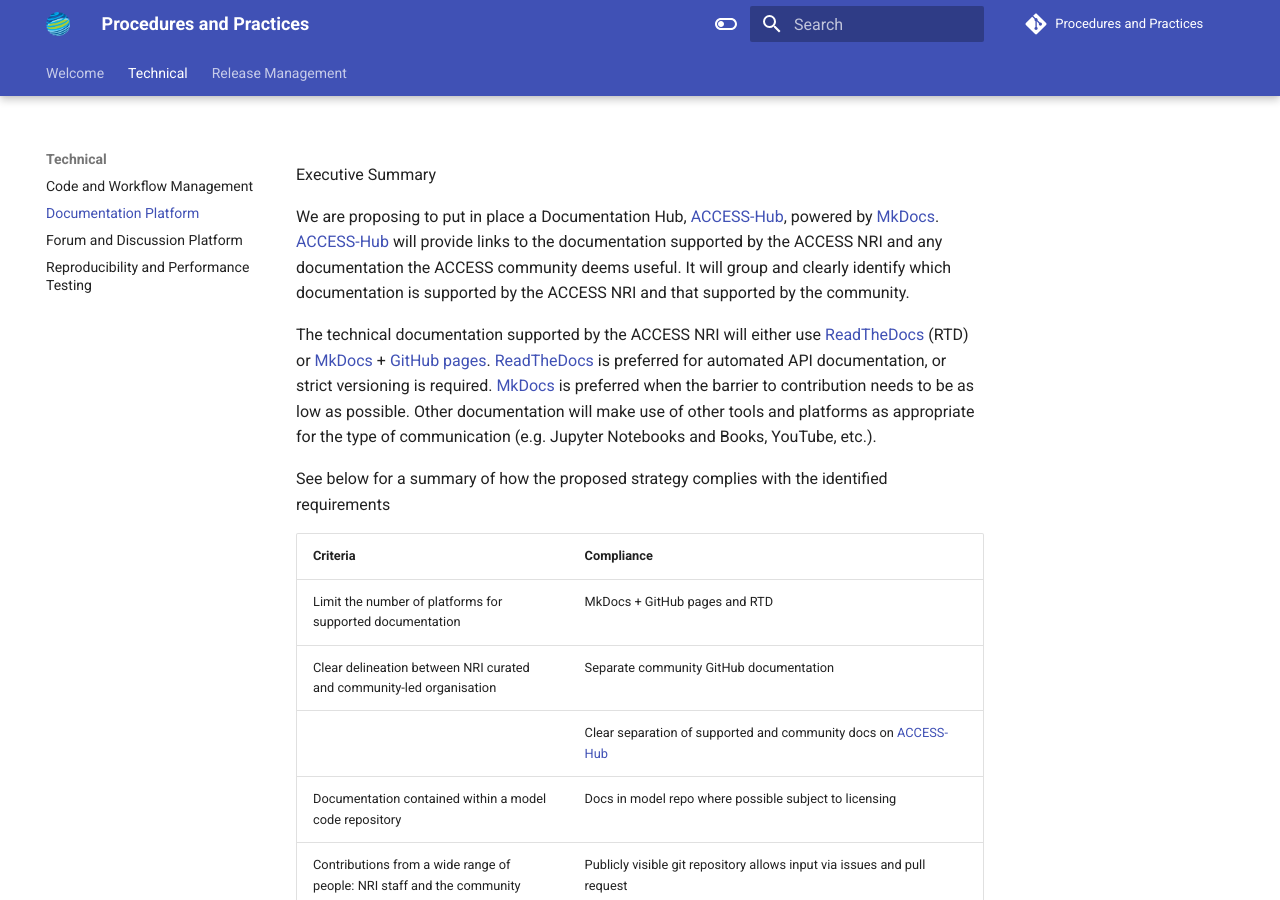
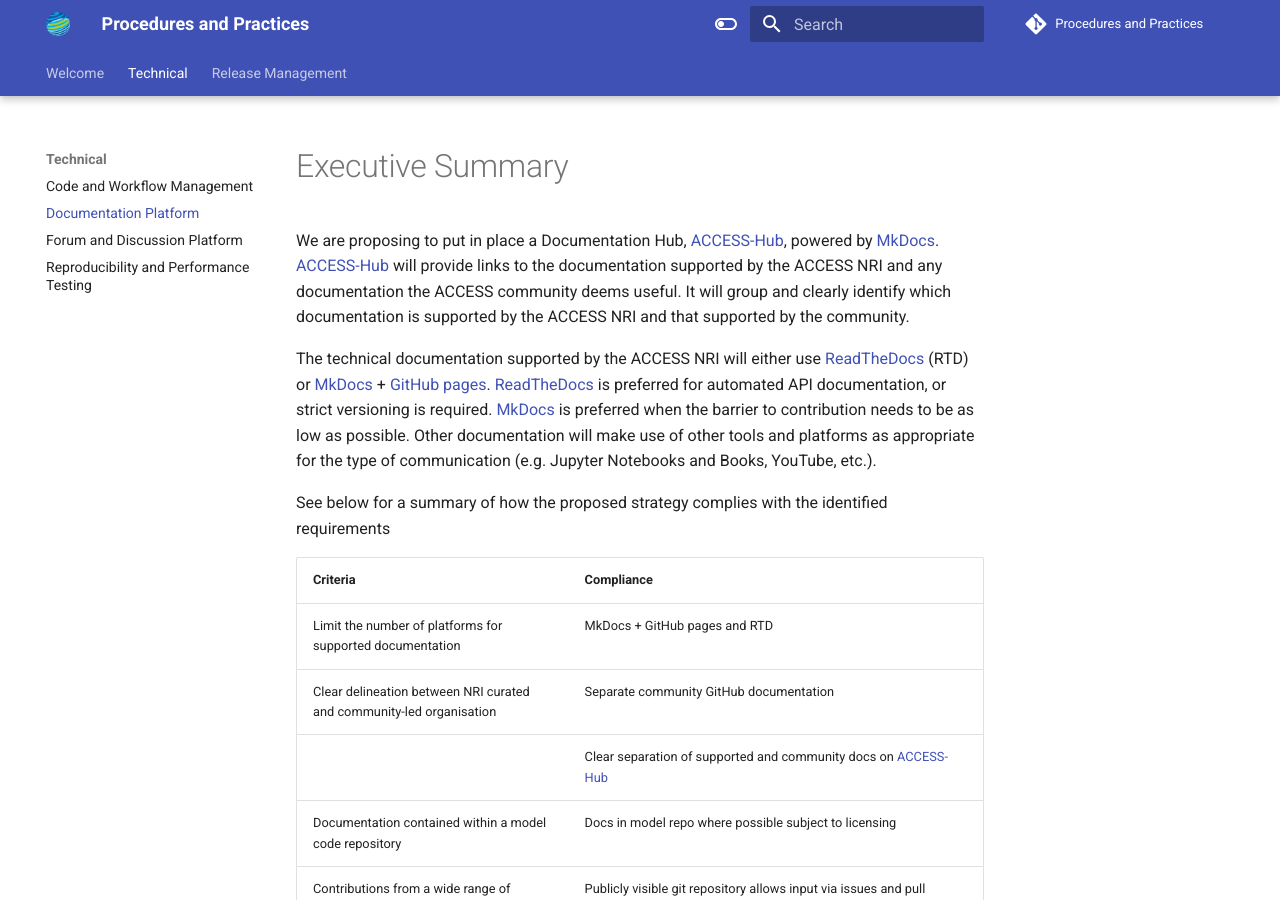
Before and after one commit to ACCESS-NRI/procedures-and-practices, an MkDocs documentation site: the page built from docs/technical/documentation_platform_strategy.md, in a window 1280 px wide and 900 px high. Built offline with MkDocs 1.6.1 and Material for MkDocs 9.7.7, drawn with Linux system fonts in a browser that asks for light colours; comment, search, counter and statistics services are not loaded.

```diff
--- a/docs/technical/documentation_platform_strategy.md
+++ b/docs/technical/documentation_platform_strategy.md
@@ -1,4 +1,4 @@
-Executive Summary
+# Executive Summary
 
 We are proposing to put in place a Documentation Hub, [ACCESS-Hub], powered by [MkDocs]. [ACCESS-Hub] will provide links to the documentation supported by the ACCESS NRI and any documentation the ACCESS community deems useful. It will group and clearly identify which documentation is supported by the ACCESS NRI and that supported by the community.
 
```
